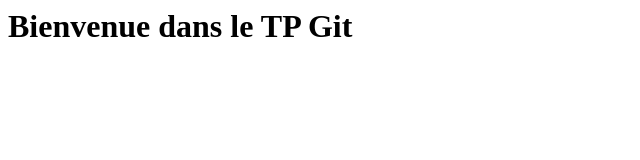
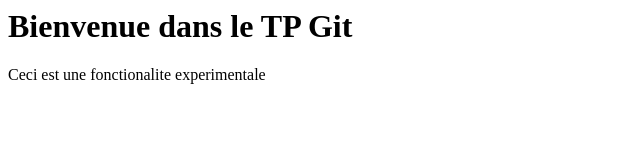
Before and after one commit to Gant06/TP, a plain HTML site: page index.html in a window 1280 px wide. Shown: the whole page, without its empty margins (0-640 px from the left). Drawn offline with Linux system fonts and the light colour scheme.

Commit message:
Ajout d'une fonctionalite experimentale dans une branche

```diff
--- a/index.html
+++ b/index.html
@@ -1 +1,4 @@
-<html><body><h1>Bienvenue dans le TP Git</h1></body></html>
+<html><body>
+	<h1>Bienvenue dans le TP Git</h1>
+	<p>Ceci est une fonctionalite experimentale</p>
+</body></html>
```
